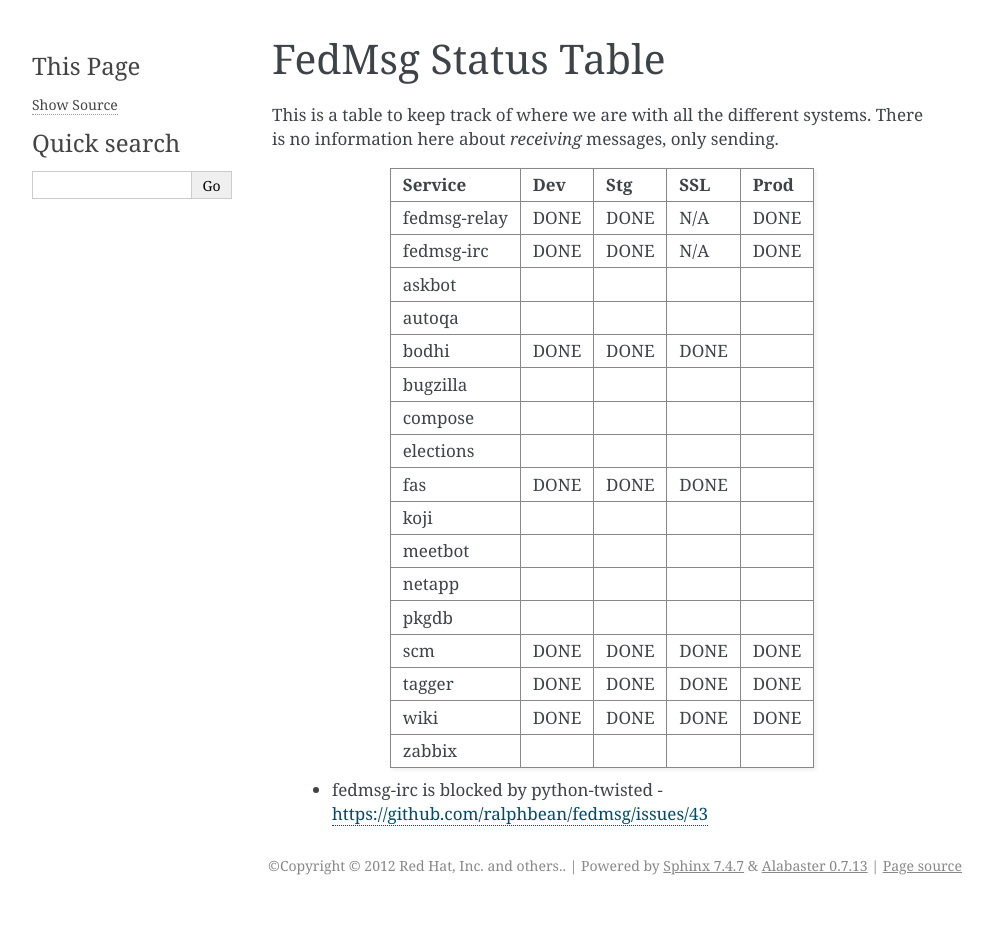
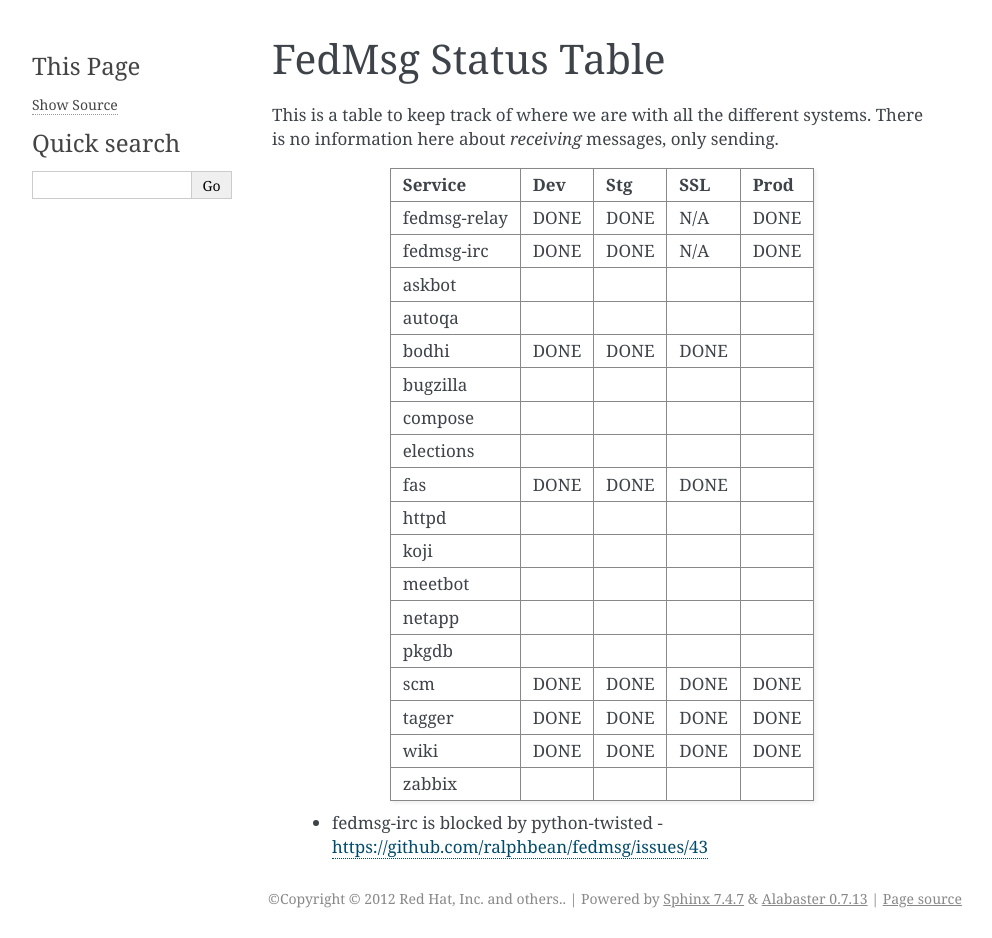
Before and after one commit to fedora-infra/fedmsg, a Sphinx documentation site: the page built from doc/status.rst, in a window 1280 px wide. Shown: the whole page, without its empty margins (148-1140 px from the left). Built offline with Sphinx 7.4.7, drawn with Linux system fonts in a browser that asks for light colours; before the commit the page ends 905 px from its top, so only the background shows below that.

Commit message:
Added row for httpd to status table.

```diff
--- a/doc/status.rst
+++ b/doc/status.rst
@@ -25,6 +25,8 @@
 +---------------+-----------+------------+----------+-----------+
 | fas           | DONE      |  DONE      | DONE     |           |
 +---------------+-----------+------------+----------+-----------+
+| httpd         |           |            |          |           |
++---------------+-----------+------------+----------+-----------+
 | koji          |           |            |          |           |
 +---------------+-----------+------------+----------+-----------+
 | meetbot       |           |            |          |           |
```
